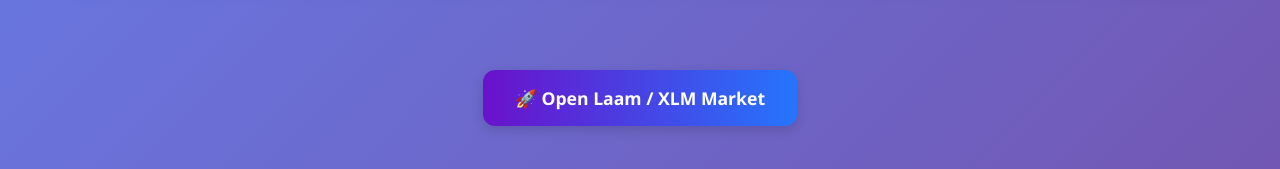
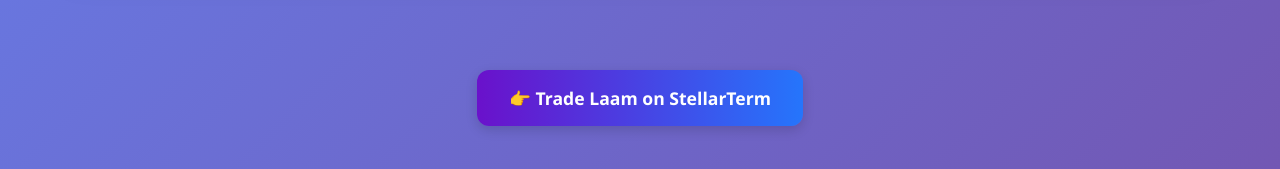
Before and after one commit to Jaaburi12/Tjaabo, a plain HTML site: page index.html in a window 1280 px wide. Shown: the part 397-566 px from the top of the page. Drawn offline with Linux system fonts and the light colour scheme; a script that the page names is missing.

Commit message:
Update index.html

```diff
--- a/index.html
+++ b/index.html
@@ -377,7 +377,7 @@
      "
      onmouseover="this.style.opacity='0.85'"
      onmouseout="this.style.opacity='1'">
-    🚀 Open Laam / XLM Market
+    👉 Trade Laam on StellarTerm
   </a>
 </div>
 
```
